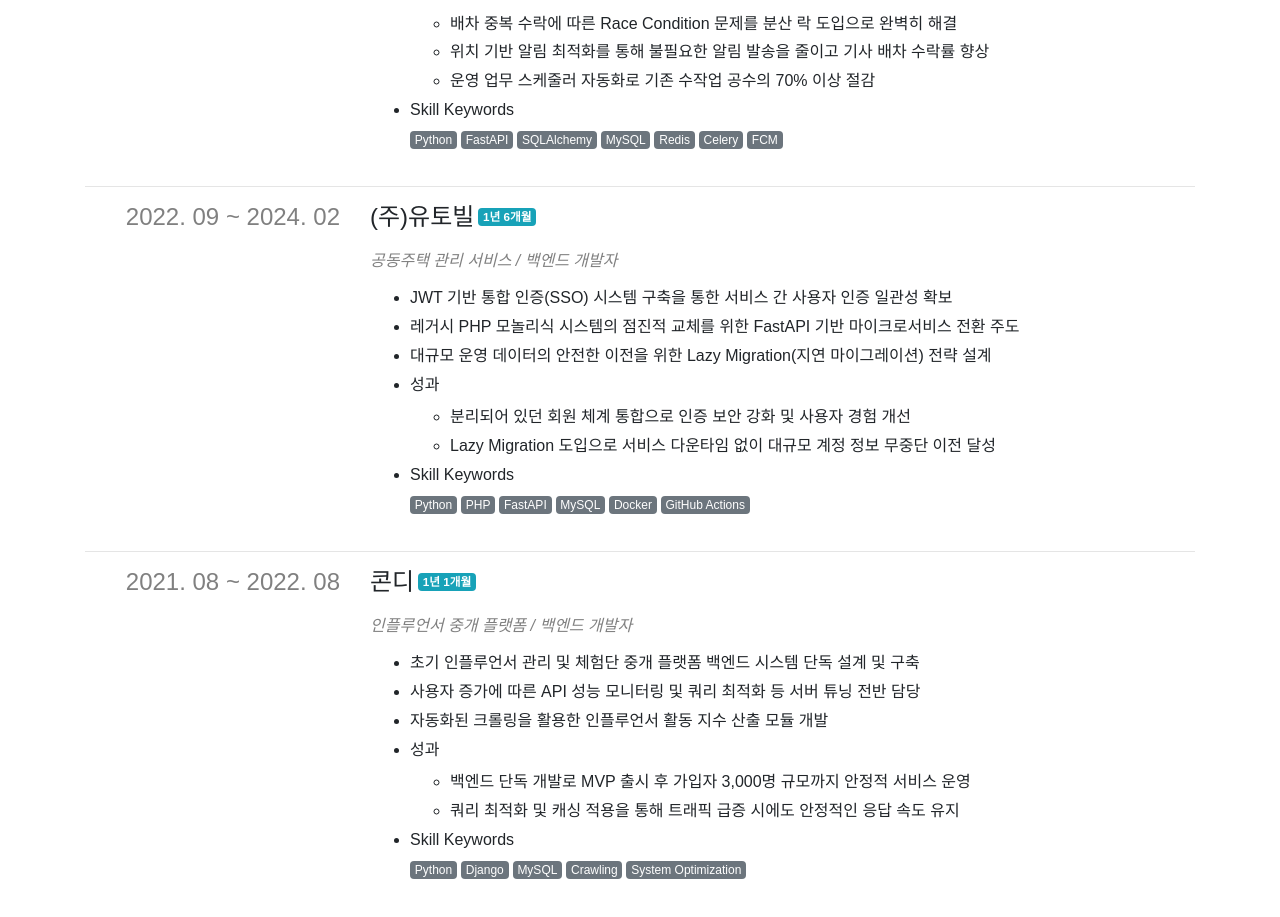
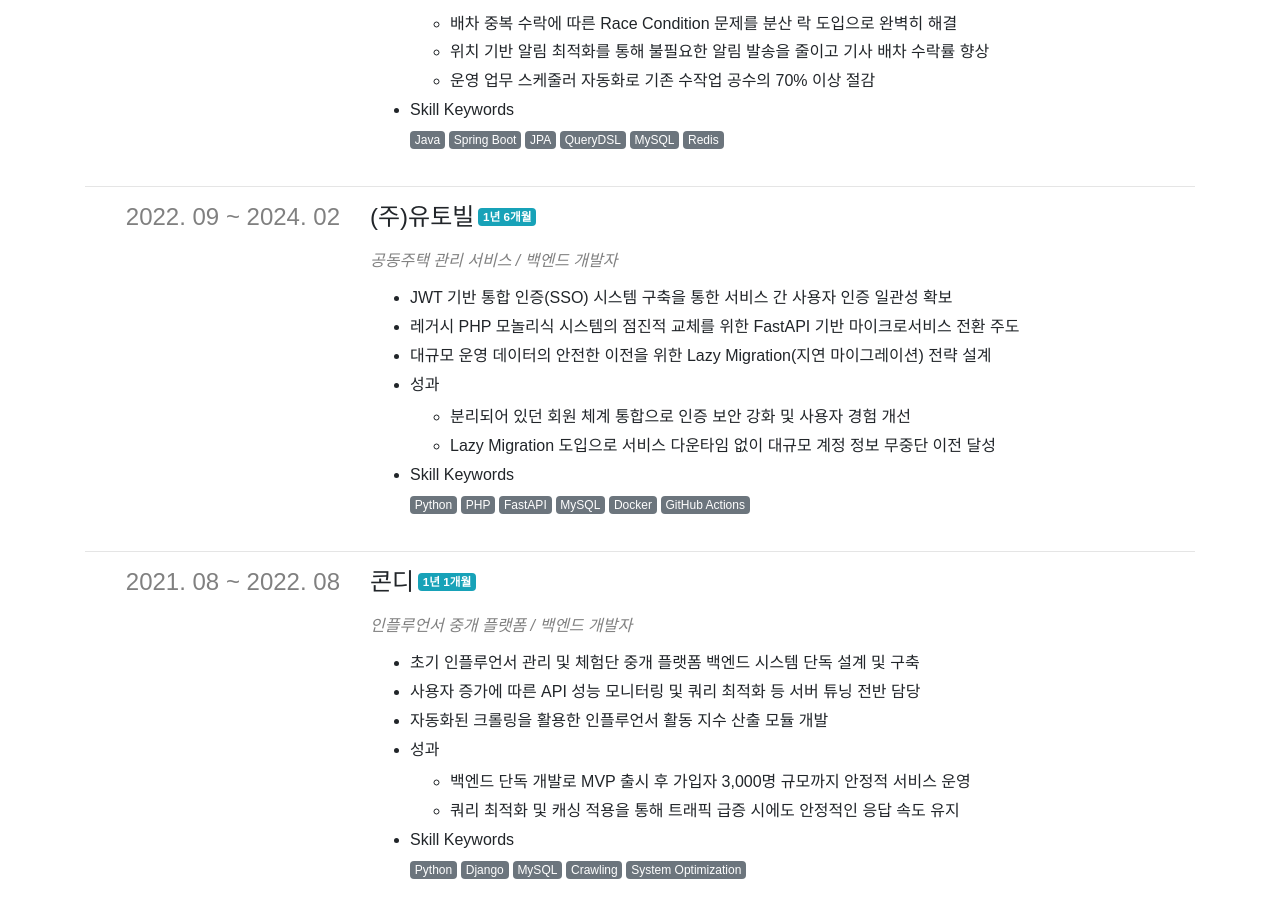
Before and after one commit to yuneast/resume, a Next.js app: page / in a window 1280 px wide. Shown: the part 2545-3462 px from the top of the page. Built offline with nearby package versions, Linux system fonts and the light colour scheme; a web font is replaced by a local one.

Commit message:
Update experience.ts

```diff
--- a/payload/experience.ts
+++ b/payload/experience.ts
@@ -101,7 +101,7 @@
             '위치 기반 알림 최적화를 통해 불필요한 알림 발송을 줄이고 기사 배차 수락률 향상',
             '운영 업무 스케줄러 자동화로 기존 수작업 공수의 70% 이상 절감',
           ],
-          skillKeywords: ['Python', 'FastAPI', 'SQLAlchemy', 'MySQL', 'Redis', 'Celery', 'FCM'],
+          skillKeywords: ['Java', 'Spring Boot', 'JPA', 'QueryDSL', 'MySQL', 'Redis'],
         },
       ],
     },
```
